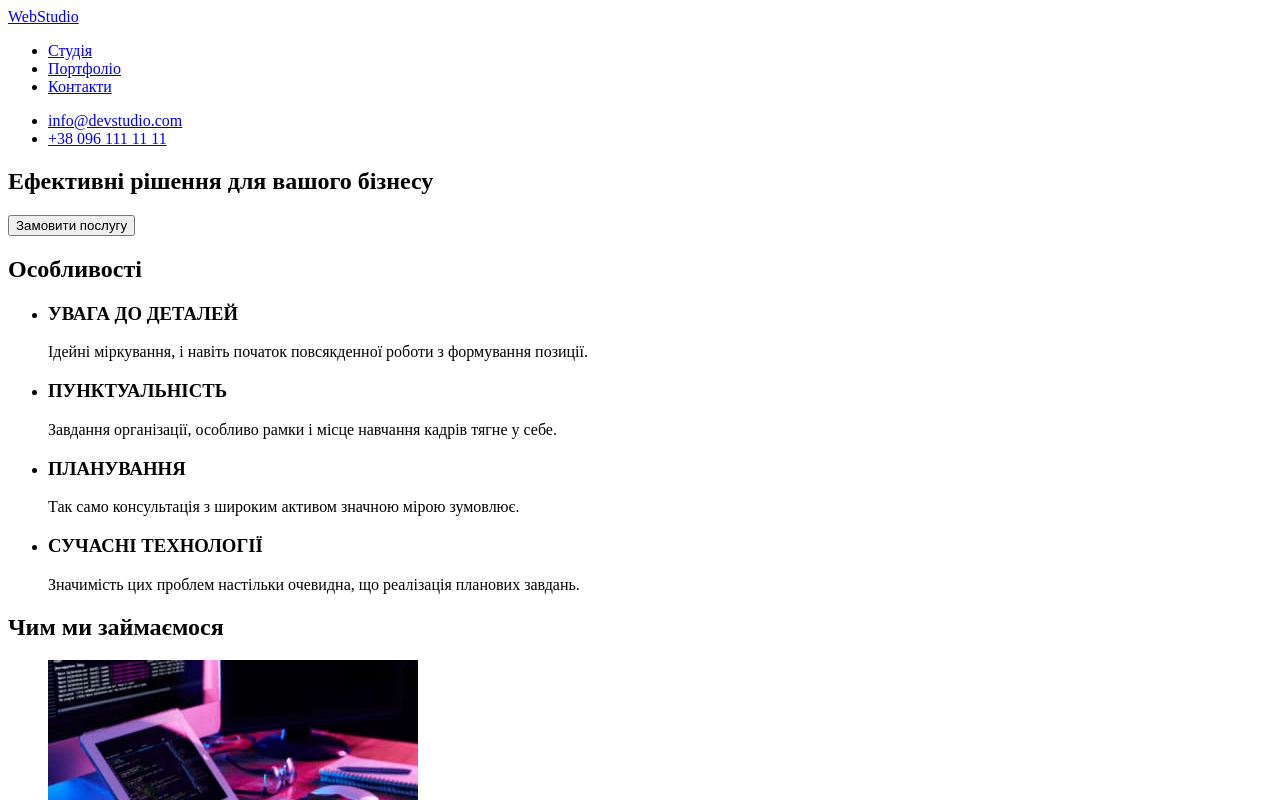
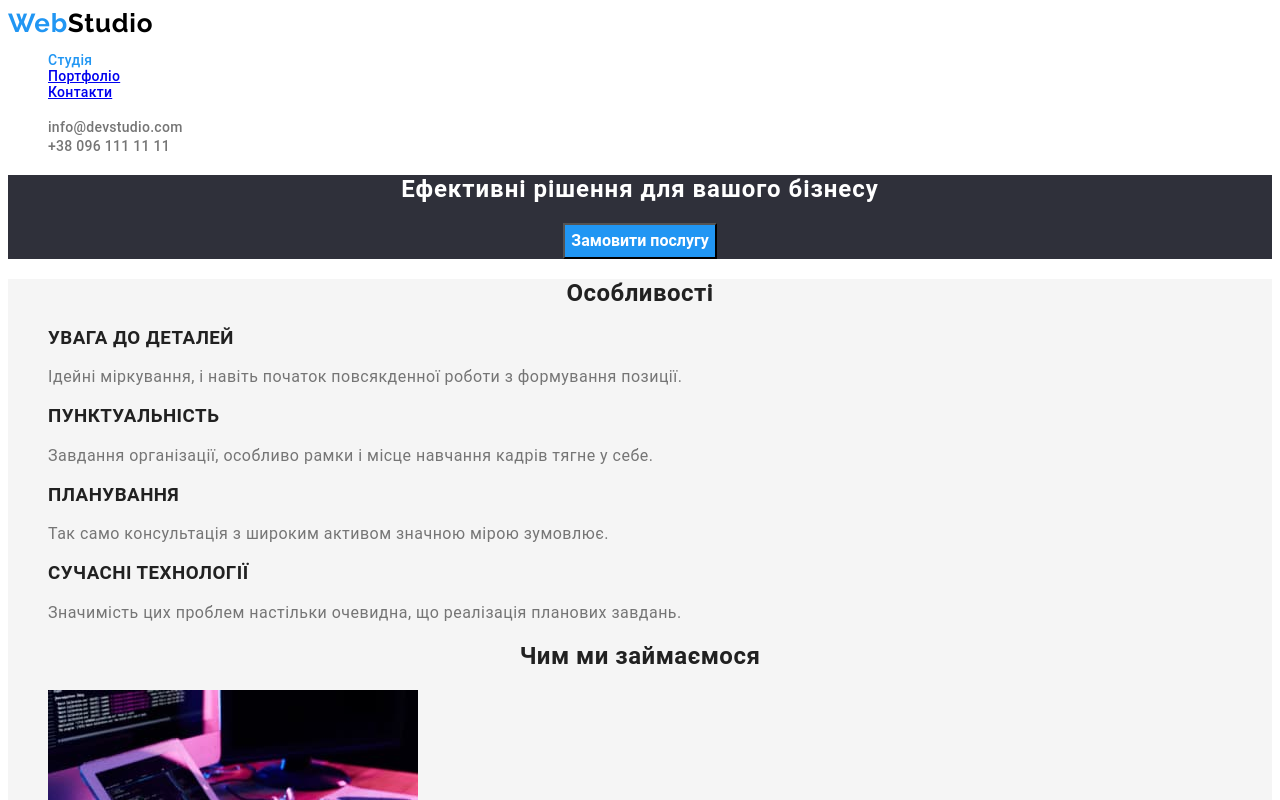
Before and after one commit to OlgaVerstak/goit-markup-hw-02, a plain HTML site: page index.html in a window 1280 px wide. Shown: the top 800 px of the page. Drawn offline with Linux system fonts and the light colour scheme.

Commit message:
Added fonts and 2 page

```diff
--- /dev/null
+++ b/css/styles.css
@@ -0,0 +1,129 @@
+:root {
+  --title-text-color: #212121;
+  --paragraph-text-color: #757575;
+  --accent-color: #2196f3;
+  --logo-color: #000000;
+  --color-white: #ffffff;
+  --background-color: #2f303a;
+  --background-color-portfolio: #f5f5f5;
+  --background-color-pbutton: #f5f4fa;
+}
+ul {
+  list-style: none;
+}
+body {
+  font-family: Roboto, sans-serif;
+  color: var(--title-text-color);
+  letter-spacing: 0.03em;
+}
+header {
+  background-color: var(--color-white);
+}
+p {
+  color: var(--paragraph-text-color);
+}
+.logo {
+  font-family: Raleway;
+  font-weight: 700;
+  font-size: 26px;
+  text-decoration: none;
+  line-height: 1.2;
+  letter-spacing: 0.03em;
+}
+.accent-web {
+  color: var(--accent-color);
+}
+.accent-studio {
+  color: var(--logo-color);
+}
+.nav-meny {
+  color: var(--title-text-color);
+  font-size: 14px;
+  font-weight: 500;
+  line-height: 1.14;
+  letter-spacing: 0.02em;
+  text-decoration: none;
+}
+.nav-meny:hover,
+.nav-meny:focus {
+  color: var(--accent-color);
+  text-decoration: none;
+}
+.nav-meny .list-current {
+  color: var(--accent-color);
+  text-decoration: none;
+}
+.nav-et {
+  color: var(--paragraph-text-color);
+  font-size: 14px;
+  font-weight: 500;
+  text-decoration: none;
+  letter-spacing: 0.02em;
+  line-height: 1.14;
+}
+.nav-et:hover,
+.nav-et:focus {
+  color: var(--accent-color);
+}
+.hero {
+  background-color: var(--background-color);
+  color: var(--color-white);
+  letter-spacing: 0.06em;
+  text-align: center;
+}
+.button-hero {
+  background-color: var(--accent-color);
+  color: var(--color-white);
+  font-family: inherit;
+  font-weight: 700;
+  font-size: 16px;
+  line-height: 1.88;
+}
+.title {
+  text-align: center;
+}
+.feature {
+  background-color: var(--background-color-portfolio);
+}
+.team {
+  background-color: var(--background-color-pbutton);
+}
+footer {
+  background-color: var(--background-color);
+  text-decoration: none;
+}
+.studio-footer {
+  color: var(--color-white);
+}
+.address {
+  color: var(--color-white);
+  text-decoration: none;
+  font-style: normal;
+}
+.addres-et {
+  color: rgba(255, 255, 255, 0.6);
+  font-family: Roboto;
+  font-style: normal;
+  text-decoration: none;
+}
+/*Портфоліо*/
+.portfolio {
+  background-color: var(--background-color-portfolio);
+}
+
+.portfolio-h {
+  color: #212121;
+  letter-spacing: 0.06em;
+}
+
+.portfolio-ul {
+  text-decoration: none;
+}
+.button {
+  font-family: inherit;
+  font-weight: 500;
+  font-size: 16px;
+  line-height: 1.63;
+  letter-spacing: 0.03em;
+  background-color: var(--background-color-pbutton);
+}
--- a/index.html
+++ b/index.html
@@ -5,31 +5,40 @@
     <meta http-equiv="X-UA-Compatible" content="IE=edge" />
     <meta name="viewport" content="width=device-width, initial-scale=1.0" />
     <title>Document</title>
+    <link
+      rel="stylesheet"
+      href="https://fonts.googleapis.com/css2?family=Raleway:wght@700&display=swap"
+    />
+    <link rel="stylesheet" href="./css/styles.css" />
   </head>
   <body>
     <header>
-      <nav>
-        <a href="./index.html" lang="en">WebStudio</a>
-        <ul>
-          <li><a href="./index.html">Студія</a></li>
-          <li><a href="#">Портфоліо</a></li>
-          <li><a href="#">Контакти</a></li>
+      <nav class="nav-logo">
+        <a href="./index.html" class="logo" lang="en"
+          ><span class="accent-web">Web</span><span class="accent-studio">Studio</span></a
+        >
+        <ul class="nav-meny">
+          <li><a href="./index.html" class="list-current">Студія</a></li>
+          <li><a href="./portfolio.html" class="list">Портфоліо</a></li>
+          <li><a href="#" class="list">Контакти</a></li>
         </ul>
       </nav>
 
       <ul>
-        <li><a lang="en" href="mailto:info@devstudio.com">info@devstudio.com</a></li>
-        <li><a href="tel:+380961111111">+38 096 111 11 11</a></li>
+        <li>
+          <a lang="en" href="mailto:info@devstudio.com" class="nav-et">info@devstudio.com</a>
+        </li>
+        <li><a href="tel:+380961111111" class="nav-et">+38 096 111 11 11</a></li>
       </ul>
     </header>
     <main>
-      <section>
+      <section class="hero">
         <h1>Ефективні рішення для вашого бізнесу</h1>
-        <button type="button">Замовити послугу</button>
+        <button type="button" class="button-hero">Замовити послугу</button>
       </section>
-      <section>
+      <section class="feature">
         <!--Заголовок "Особливості" сховати -->
-        <h2>Особливості</h2>
+        <h2 class="title">Особливості</h2>
         <ul>
           <li>
             <h3>УВАГА ДО ДЕТАЛЕЙ</h3>
@@ -48,7 +57,7 @@
             <p>Значимість цих проблем настільки очевидна, що реалізація планових завдань.</p>
           </li>
         </ul>
-        <h2>Чим ми займаємося</h2>
+        <h2 class="title">Чим ми займаємося</h2>
         <ul>
           <li>
             <img src="./images/code.jpg" alt="код" width="370" />
@@ -61,8 +70,8 @@
           </li>
         </ul>
       </section>
-      <section>
-        <h2>Наша команда</h2>
+      <section class="team">
+        <h2 class="title">Наша команда</h2>
         <ul>
           <li>
             <img src="./images/igor.jpg" alt="ігор" width="270" />
@@ -88,19 +97,24 @@
       </section>
     </main>
     <footer>
-      <a href="./index.html" lang="en">WebStudio</a>
+      <a href="./index.html" lang="en" class="logo"
+        ><span class="accent-web">Web</span><span class="studio-footer">Studio</span></a
+      >
       <address>
         <ul>
           <li>
             <a
               href="https://goo.gl/maps/CPtrU1FHBa2aNyZL9"
+              class="address"
               target="_blank"
               rel="noopener noreferrer nofollow"
               >м. Київ, пр-т Лесі Українки, 26</a
             >
           </li>
-          <li><a lang="en" href="mailto:info@devstudio.com">info@devstudio.com</a></li>
-          <li><a href="tel:+380961111111">+38 096 111 11 11</a></li>
+          <li>
+            <a lang="en" href="mailto:info@devstudio.com" class="addres-et">info@devstudio.com</a>
+          </li>
+          <li><a href="tel:+380961111111" class="addres-et">+38 096 111 11 11</a></li>
         </ul>
       </address>
     </footer>
```
Also changed, not shown: portfolio.html (added, +135 -0 lines), images/borders.jpg (added), images/boxes.jpg (added), images/business.jpg (added), images/edition.jpg (added), images/lab.jpg (added), images/orlean.jpg (added), images/prime.jpg (added), images/seafood.jpg (added), images/texnokryak.jpg (added).
